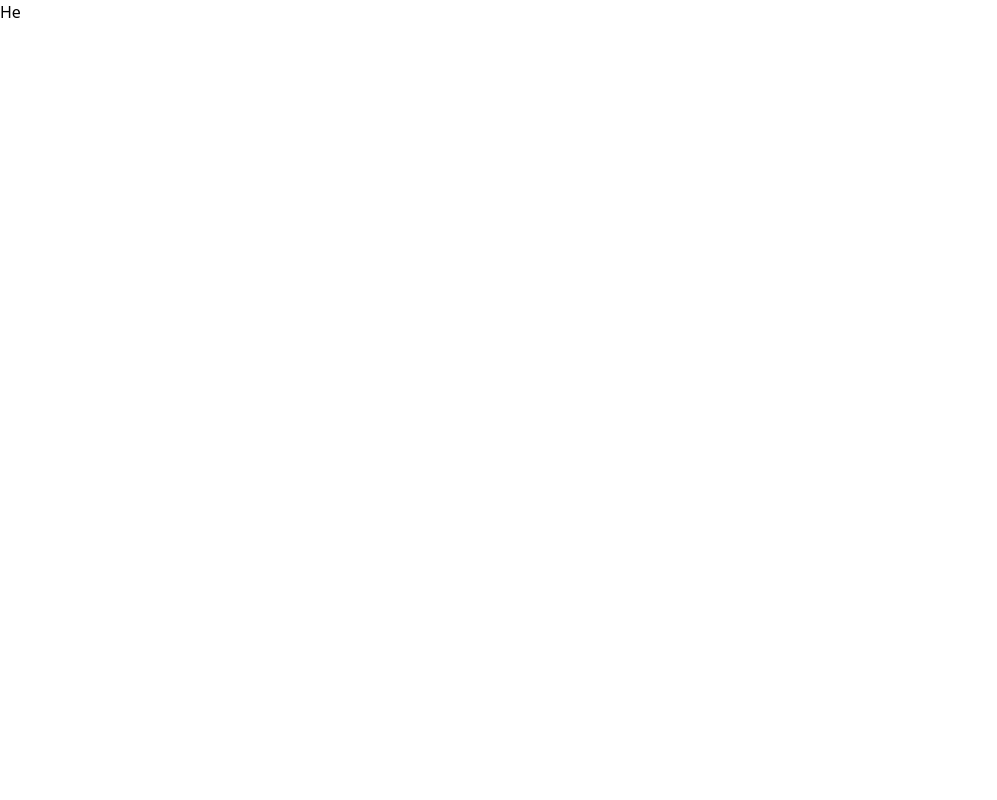
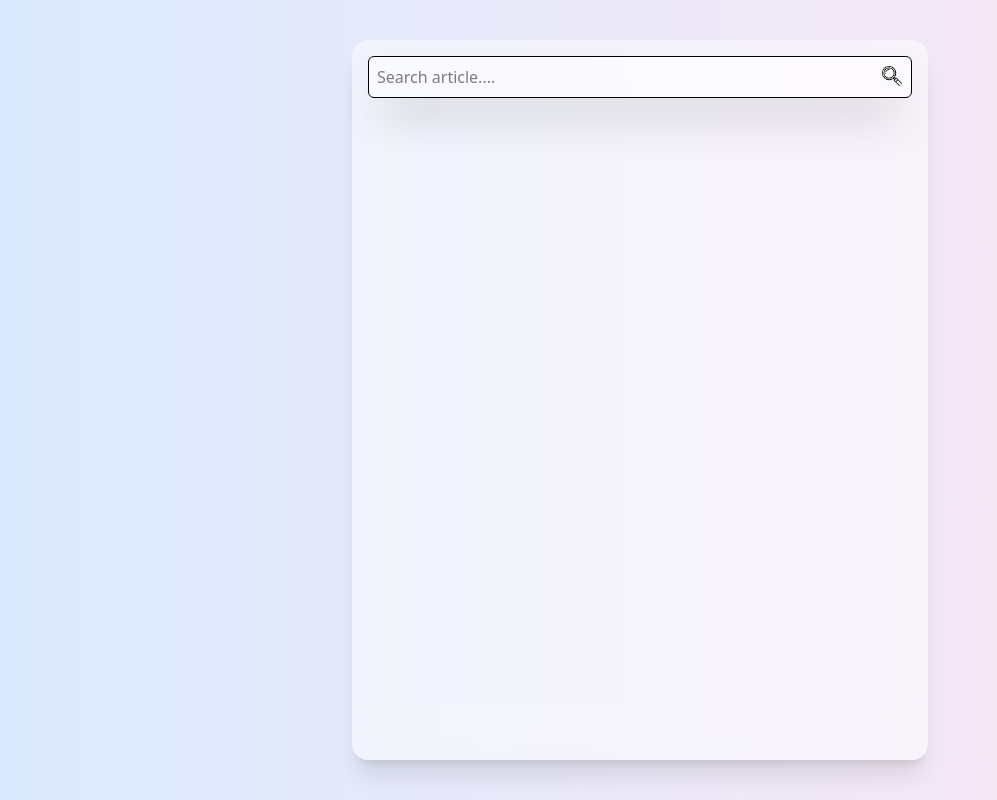
Before and after one commit to mamsky/Front-End-THT, a React (Vite) app: page / in a window 1280 px wide. Shown: the whole page, without its empty margins (0-997 px from the left). Built offline with nearby package versions, Linux system fonts and the light colour scheme.

Commit message:
Feat: search input

```diff
--- a/src/App.tsx
+++ b/src/App.tsx
@@ -1,9 +1,7 @@
+import ArticlePage from "./features/UI/pages/ArticlePage";
+
 function App() {
-  return (
-    <>
-      <h1>He</h1>
-    </>
-  );
+  return <ArticlePage />;
 }
 
 export default App;
--- /dev/null
+++ b/src/features/UI/pages/ArticlePage.tsx
@@ -0,0 +1,16 @@
+import SearchArticleForm from "../../article/SearchArticleForm";
+import Layout from "../../components/Layout";
+
+const ArticlePage = () => {
+  return (
+    <Layout>
+      <main className="backdrop-blur-xl bg-white/50 shadow-xl p-2 mx-2 rounded-2xl w-full max-w-xl flex flex-col gap-2">
+        <section className="p-2 w-full">
+          <SearchArticleForm />
+        </section>
+      </main>
+    </Layout>
+  );
+};
+
+export default ArticlePage;
--- /dev/null
+++ b/src/features/article/SearchArticleForm.tsx
@@ -0,0 +1,26 @@
+import { useEffect, useState } from "react";
+import SearchIcon from "../../assets/images/transparency.png";
+
+const SearchArticleForm = () => {
+  const [value, setValue] = useState<string>("");
+  useEffect(() => {
+    console.log(value);
+  }, [value]);
+  return (
+    <div className="relative">
+      <input
+        type="text"
+        placeholder="Search article...."
+        onChange={(e) => setValue(e.target.value)}
+        className="p-2 rounded-md w-full border bg-white/50 focus:bg-white/10 shadow-2xl"
+      />
+      <img
+        src={SearchIcon}
+        alt="search"
+        className="absolute top-0.5 right-0.5 p-2 w-9 h-9 bg-none rounded-xl"
+      />
+    </div>
+  );
+};
+
+export default SearchArticleForm;
--- /dev/null
+++ b/src/features/components/Layout.tsx
@@ -0,0 +1,11 @@
+import { type ReactNode } from "react";
+
+const Layout = ({ children }: { children: ReactNode }) => {
+  return (
+    <div className="w-full h-screen bg-gradient-to-r from-blue-100 to-pink-100 ">
+      <div className="h-full flex justify-center py-10">{children}</div>
+    </div>
+  );
+};
+
+export default Layout;
```
Also changed, not shown: src/assets/images/transparency.png (added).
